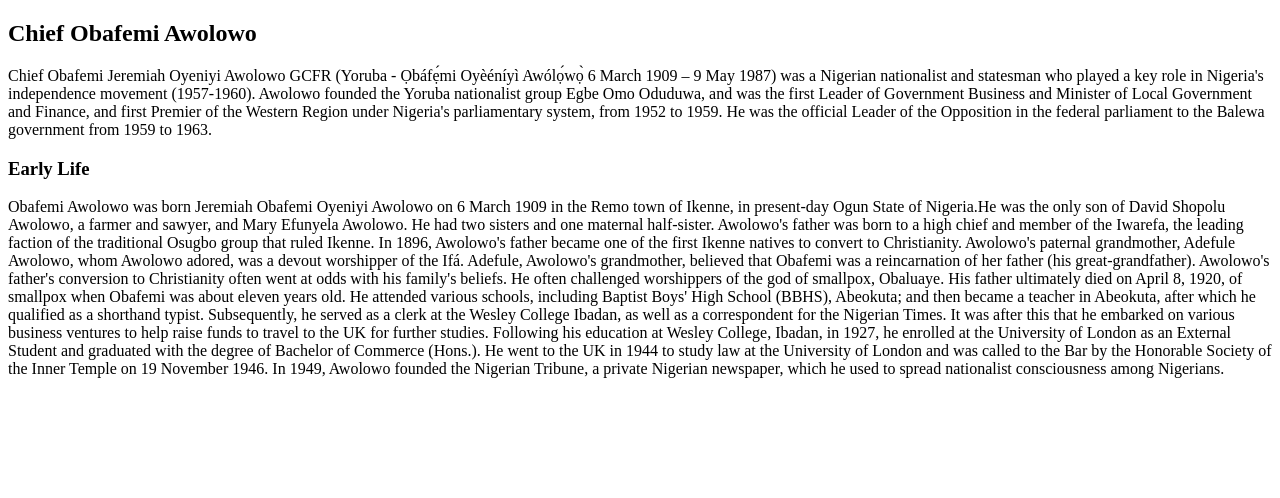
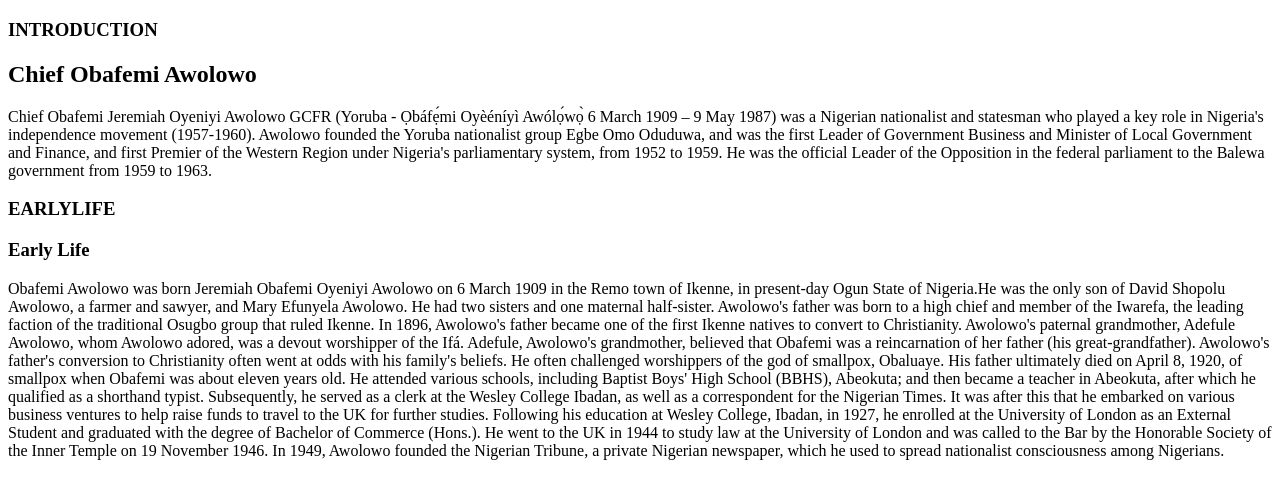
Before and after one commit to laresamdeola/ReactPractise, a React (Create React App) app: page / in a window 1280 px wide. Shown: the top 498 px of the page. Built offline with nearby package versions, Linux system fonts and the light colour scheme.

Commit message:
Update ProfilePage2.jsx - nested components example

```diff
--- a/src/reactbyprojects/Chapter 1/ProfilePage2.jsx
+++ b/src/reactbyprojects/Chapter 1/ProfilePage2.jsx
@@ -53,6 +53,7 @@ const Biography = () => {
         return (
             <section>
                 <div>
+                    <h3>{Introduction.name.toUpperCase()}</h3>
                    <h1>{name}</h1>
                     <p>{summary}</p>
                 </div>
@@ -64,6 +65,7 @@ const Biography = () => {
         return (
             <section>
                 <div>
+                    <h3>{EarlyLife.name.toUpperCase()}</h3>
                     <h3>{earlyLife}</h3>
                     <p>{earlyLifeContent}</p>
                 </div>
```
